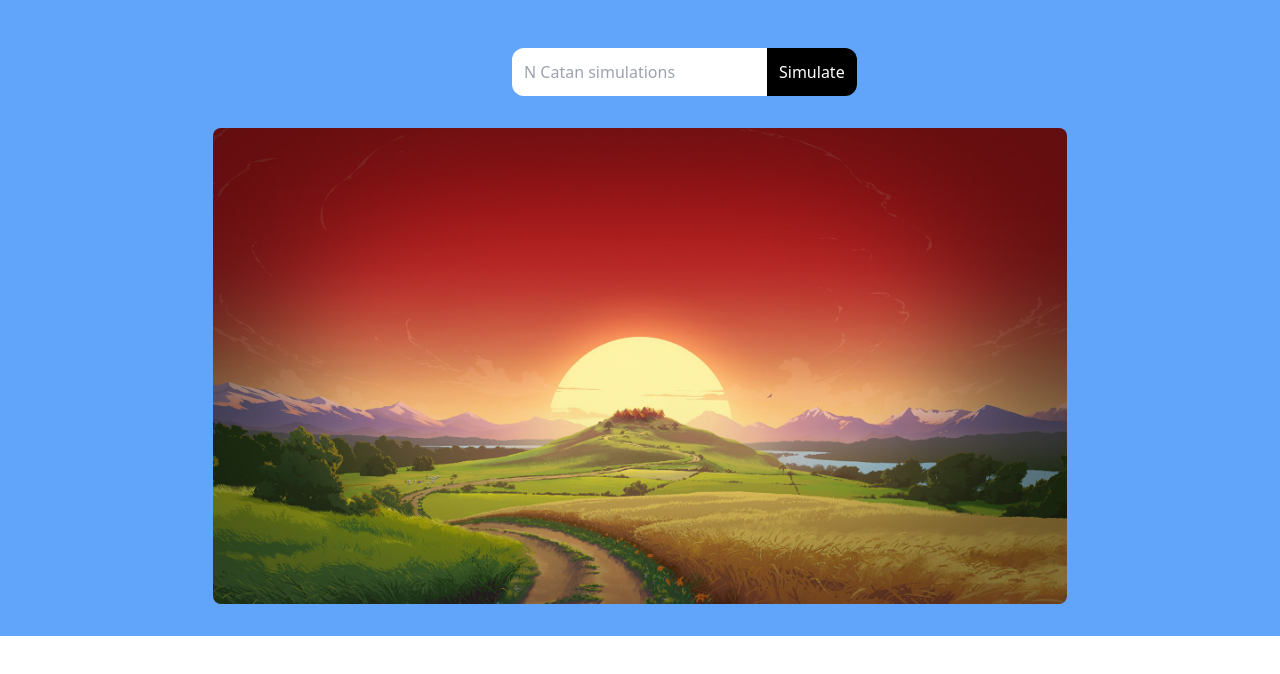
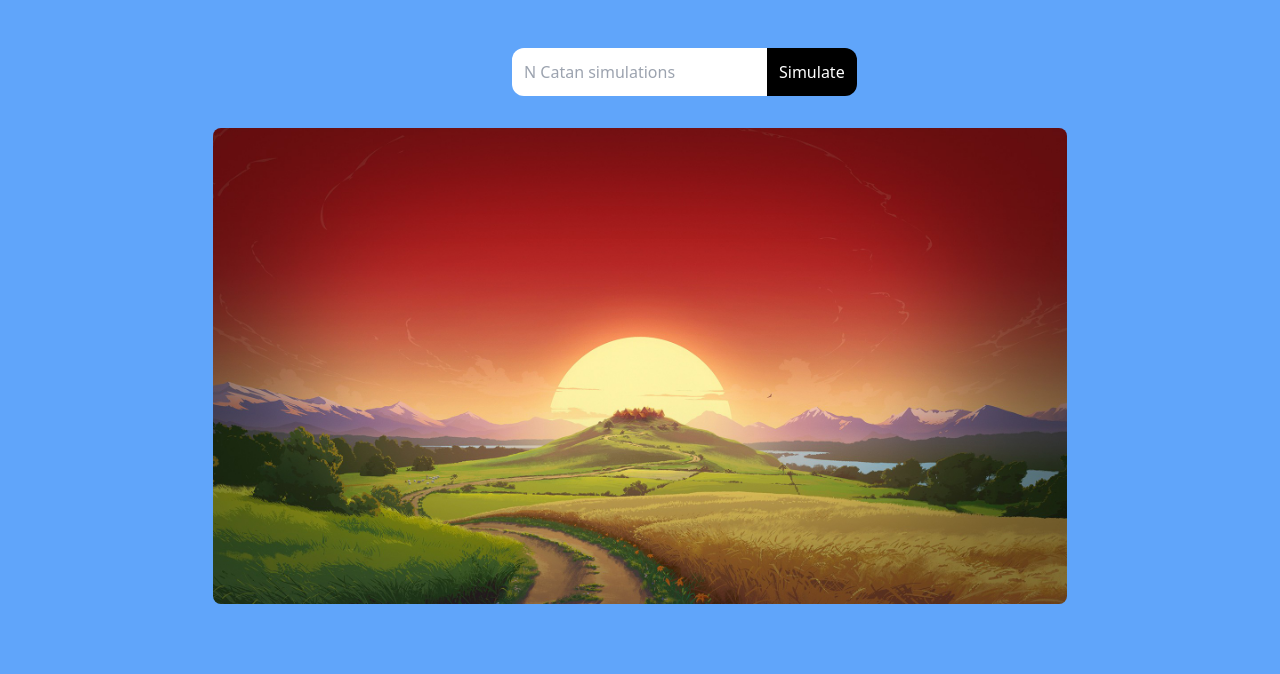
Before and after one commit to williamaredal/Catan-Simulator, a React (Create React App) app in the folder catan-simulator/: page / in a window 1280 px wide. Shown: the top 674 px of the page. Built offline with nearby package versions, Linux system fonts and the light colour scheme.

Commit message:
fixed css that made website look weird

```diff
--- a/catan-simulator/public/index.html
+++ b/catan-simulator/public/index.html
@@ -7,7 +7,7 @@
 
     <link rel="apple-touch-icon" href="%PUBLIC_URL%/logo192.png" />
 
-    <link rel="manifest" href="%PUBLIC_URL%/manifest.json" />
+    <link href="https://fonts.googleapis.com/css2?family=EB+Garamond&display=swap" rel="stylesheet">
     <!--
       Notice the use of %PUBLIC_URL% in the tags above.
       It will be replaced with the URL of the `public` folder during the build.
--- a/catan-simulator/src/App.js
+++ b/catan-simulator/src/App.js
@@ -45,7 +45,7 @@ function App() {
 
 
   return (
-    <div className="bg-blue-400 flex md:h-full">
+    <div className="bg-blue-400 flex min-h-screen ">
       <Form submitData={startSimulation}/>
       { (idleScreen) ?
         <div className=" mt-32 mx-auto relative w-2/3 mb-8">
```
